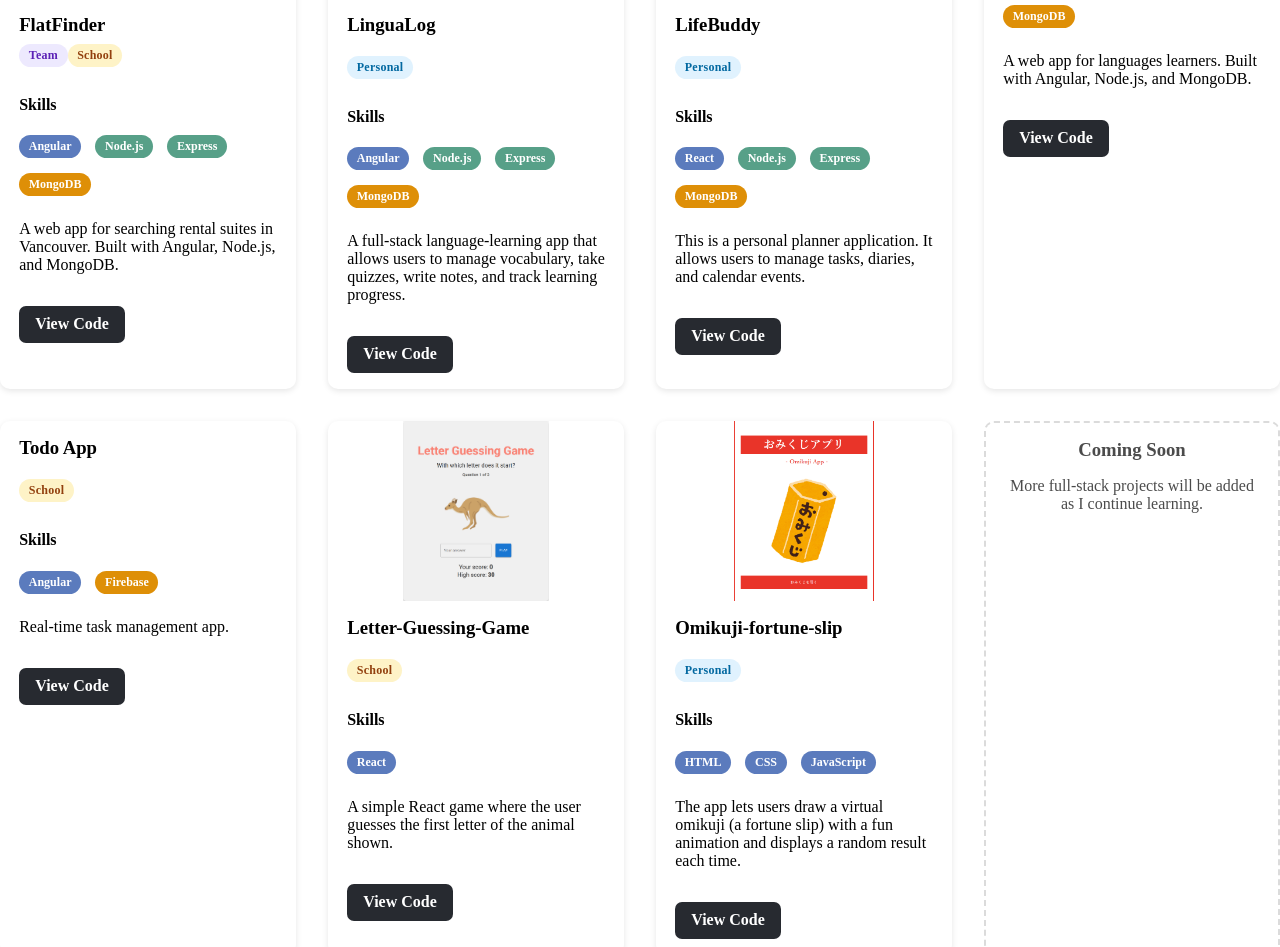
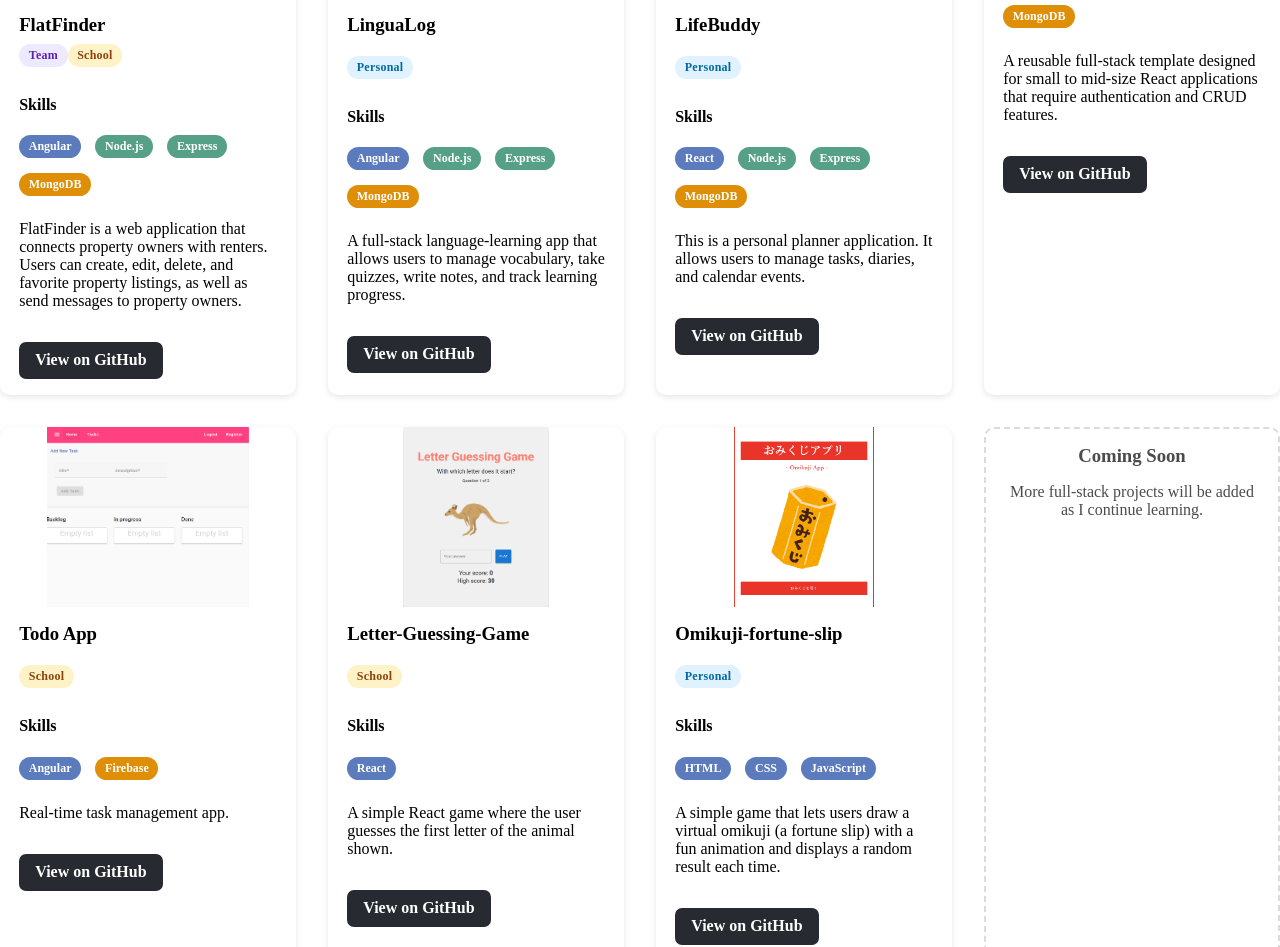
Before and after one commit to Asuka-Fukuchi/Portfolio-angular, an Angular app: page /project in a window 1280 px wide. Shown: the part 380-1327 px from the top of the page. Built offline with nearby package versions, Linux system fonts and the light colour scheme.

Commit message:
blush up project page

```diff
--- a/src/app/components/project/project.html
+++ b/src/app/components/project/project.html
@@ -4,7 +4,7 @@
 
         <!-- Project Card 1 -->
         <div class="project-card">
-            <img src="images/FlatFinder.png" alt="FlatFinder screenshot">
+            <img src="images/FlatFinder.png" alt="Image of FlatFinder">
             <div class="project-content">
                 <h3>FlatFinder</h3>
                 <div class="project-types">
@@ -18,14 +18,15 @@
                     <li class="backend">Express</li>
                     <li class="database">MongoDB</li>
                 </ul>
-                <p>A web app for searching rental suites in Vancouver. Built with Angular, Node.js, and MongoDB.</p>
-                <a href="https://github.com/Asuka-Fukuchi/FlatFinder" class="project-btn" target="_blank">View Code</a>
+                <p>FlatFinder is a web application that connects property owners with renters.
+                    Users can create, edit, delete, and favorite property listings, as well as send messages to property owners.</p>
+                <a href="https://github.com/Asuka-Fukuchi/FlatFinder" class="project-btn" target="_blank">View on GitHub</a>
             </div>
         </div>
 
         <!-- Project Card 2 -->
         <div class="project-card">
-            <img src="images/language-learning-app.png" alt="language-learning-app">
+            <img src="images/language-learning-app.png" alt="Image of language-learning-app">
             <div class="project-content">
                 <h3>LinguaLog</h3>
                 <p class="project-type personal">Personal</p>
@@ -39,12 +40,12 @@
                 <p>A full-stack language-learning app that allows users to manage vocabulary,
                     take quizzes, write notes, and track learning progress.</p>
                 <a href="https://github.com/Asuka-Fukuchi/language-learning-app" class="project-btn"
-                    target="_blank">View Code</a>
+                    target="_blank">View on GitHub</a>
             </div>
         </div>
 
         <div class="project-card">
-            <img src="images/SchedulePlanner.png" alt="schedule-planner-app">
+            <img src="images/SchedulePlanner.png" alt="Image of schedule-planner-app">
             <div class="project-content">
                 <h3>LifeBuddy</h3>
                 <p class="project-type personal">Personal</p>
@@ -57,8 +58,7 @@
                 </ul>
                 <p>This is a personal planner application. It allows users to manage tasks, diaries, and calendar
                     events.</p>
-                <a href="https://github.com/Asuka-Fukuchi/schedule-planner" class="project-btn" target="_blank">View
-                    Code</a>
+                <a href="https://github.com/Asuka-Fukuchi/schedule-planner" class="project-btn" target="_blank">View on GitHub</a>
             </div>
         </div>
 
@@ -74,14 +74,14 @@
                     <li class="backend">Express</li>
                     <li class="database">MongoDB</li>
                 </ul>
-                <p>A web app for languages learners. Built with Angular, Node.js, and MongoDB.</p>
+                <p>A reusable full-stack template designed for small to mid-size React applications that require authentication and CRUD features.</p>
                 <a href="https://github.com/Asuka-Fukuchi/React-Fullstack-Template" class="project-btn"
-                    target="_blank">View Code</a>
+                    target="_blank">View on GitHub</a>
             </div>
         </div>
 
         <div class="project-card">
-            <!-- <img src="images/language-learning-app.png" alt="language-learning-app"> -->
+            <img src="images/Todo-app.png" alt="Image of Todo-app">
             <div class="project-content">
                 <h3>Todo App</h3>
                 <p class="project-type school">School</p>
@@ -92,13 +92,13 @@
                 </ul>
                 <p>Real-time task management app.</p>
                 <a href="https://github.com/Asuka-Fukuchi/TODO-APP-with-Angular-" class="project-btn"
-                    target="_blank">View Code</a>
+                    target="_blank">View on GitHub</a>
             </div>
         </div>
 
         <!-- Project Card 3 -->
         <div class="project-card">
-            <img src="images/letter-guessing-game.png" alt="Letter-Guessing-Game App">
+            <img src="images/letter-guessing-game.png" alt="Image of Letter-Guessing-Game App">
             <div class="project-content">
                 <h3>Letter-Guessing-Game</h3>
                 <p class="project-type school">School</p>
@@ -107,13 +107,12 @@
                     <li class="frontend">React</li>
                 </ul>
                 <p>A simple React game where the user guesses the first letter of the animal shown.</p>
-                <a href="https://github.com/Asuka-Fukuchi/Letter-Guessing-Game" class="project-btn" target="_blank">View
-                    Code</a>
+                <a href="https://github.com/Asuka-Fukuchi/Letter-Guessing-Game" class="project-btn" target="_blank">View on GitHub</a>
             </div>
         </div>
 
         <div class="project-card">
-            <img src="images/Omikuji.png" alt="Omikuji App">
+            <img src="images/Omikuji.png" alt="Image of Omikuji App">
             <div class="project-content">
                 <h3>Omikuji-fortune-slip</h3>
                 <p class="project-type personal">Personal</p>
@@ -123,10 +122,9 @@
                     <li class="frontend">CSS</li>
                     <li class="frontend">JavaScript</li>
                 </ul>
-                <p>The app lets users draw a virtual omikuji (a fortune slip) with a fun animation and displays a random
+                <p>A simple game that lets users draw a virtual omikuji (a fortune slip) with a fun animation and displays a random
                     result each time. </p>
-                <a href="https://github.com/Asuka-Fukuchi/Omikuji-fortune-slip" class="project-btn" target="_blank">View
-                    Code</a>
+                <a href="https://github.com/Asuka-Fukuchi/Omikuji-fortune-slip" class="project-btn" target="_blank">View on GitHub</a>
             </div>
         </div>
 
```
Also changed, not shown: public/images/Todo-app.png (added).
